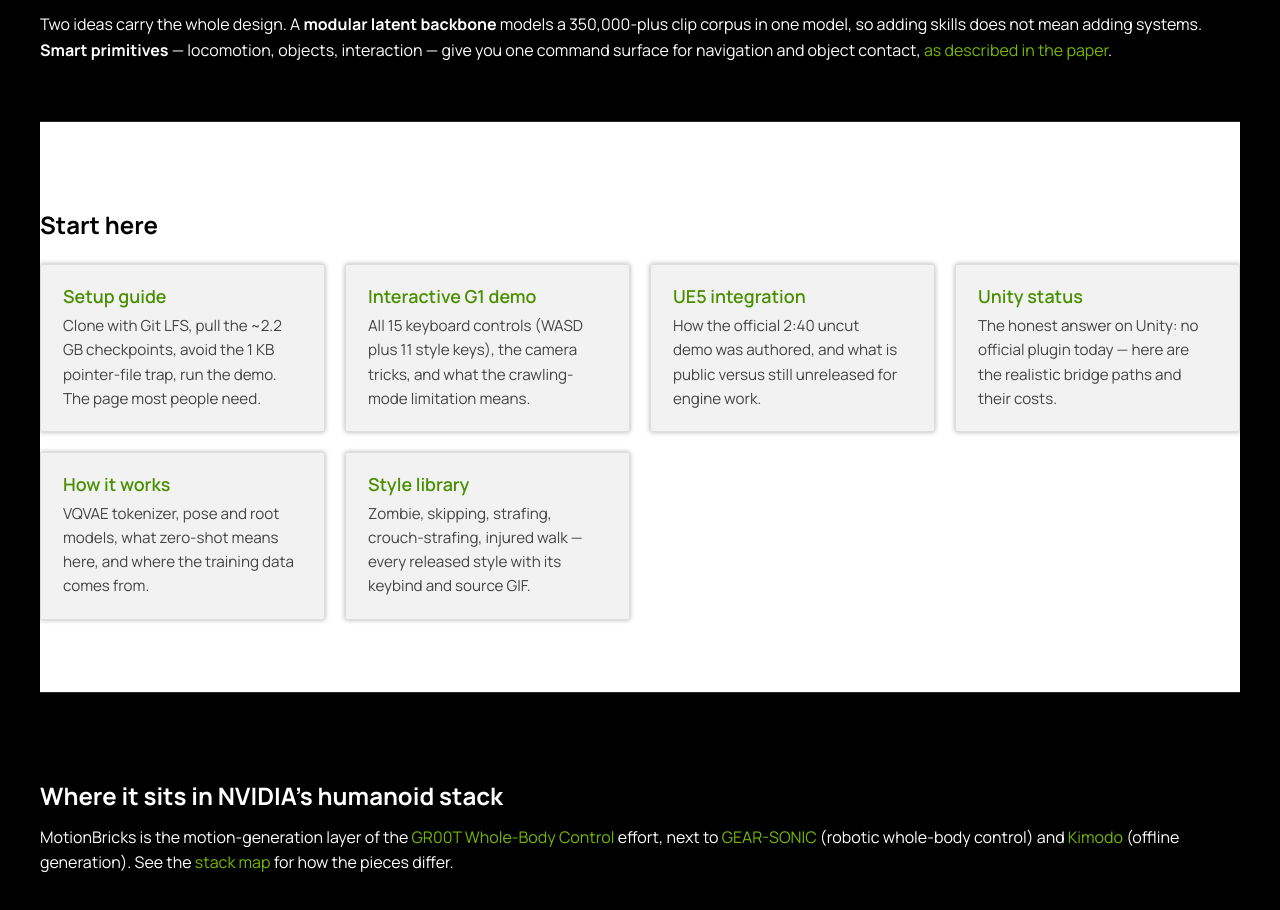
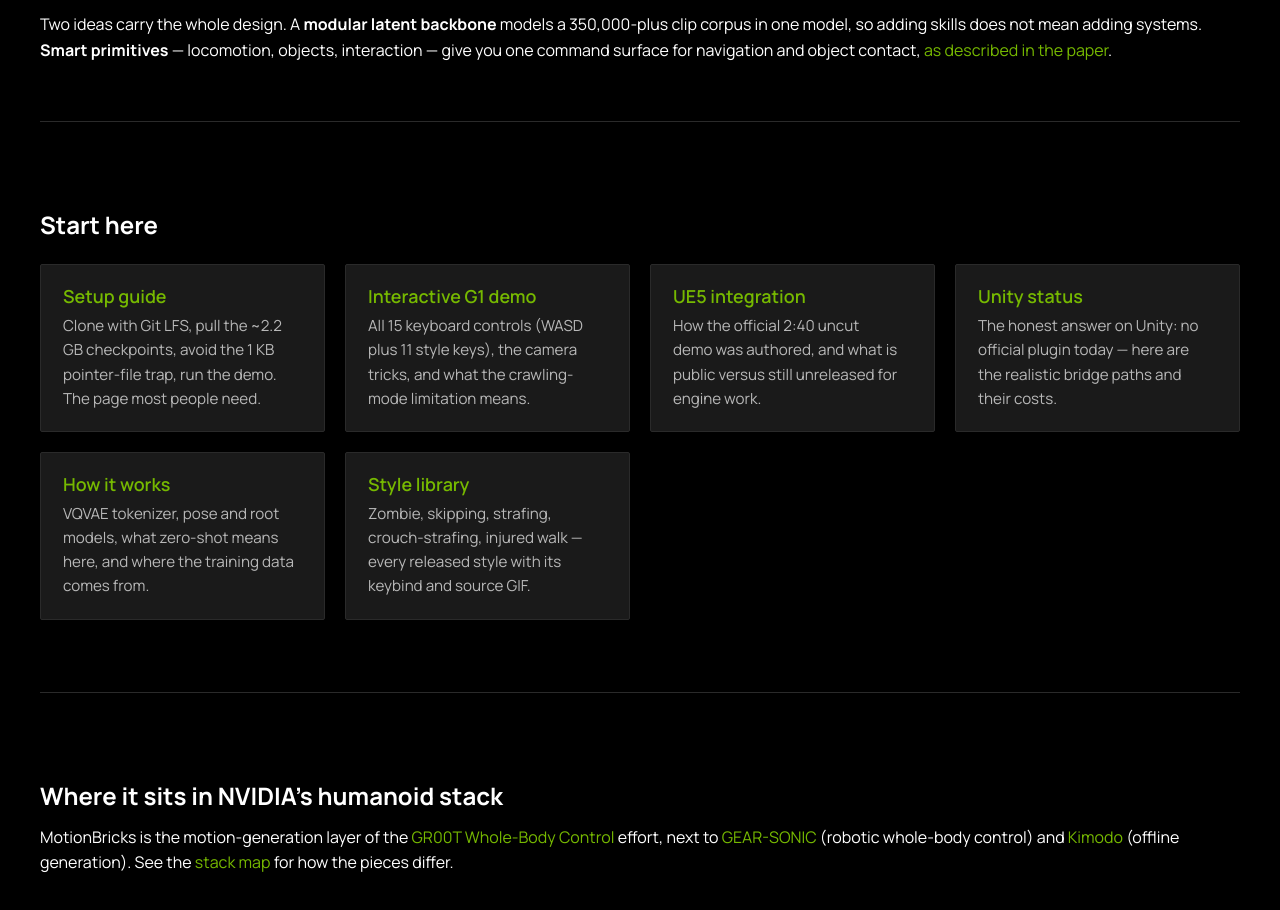
Before and after one commit to ylwl1997/motionbricks-wiki, an Astro site: page / in a window 1280 px wide. Shown: the part 1320-2230 px from the top of the page. Built offline with nearby package versions, Linux system fonts and the light colour scheme; Astro itself is replaced by a stand-in of ours.

Commit message:
fix(ui): remove white light-slab from dark home page (keep NVIDIA dark theme cohesive)

```diff
--- a/public/styles/global.css
+++ b/public/styles/global.css
@@ -138,18 +138,19 @@
 /* sections — dark/light rhythm */
 section.block { padding: 48px 0; border-bottom: 1px solid var(--line-dark); }
 section.block:last-of-type { border-bottom: none; }
-/* light section band for rhythm (used via class="block light") */
+/* light section band — reserved for whole-page light themes; keeps dark cards for rhythm.
+   When used inside a dark page, it now renders dark (per design review: no white slab in dark page). */
 section.block.light {
-  background: var(--panel-light); color: #000;
+  background: var(--bg-soft); color: var(--ink);
 }
-section.block.light h2, section.block.light h3 { color: #000; }
-section.block.light p { color: #222; }
-section.block.light .card { background: #f2f2f2; border-color: #ddd; box-shadow: var(--shadow); }
-section.block.light .card p { color: #444; }
-section.block.light .card a { color: #4a8f00; }
-section.block.light td { color: #333; }
-section.block.light th { background: #ececec; color: #000; }
-section.block.light .btn { border-color: #76b900; color: #000; }
+section.block.light h2, section.block.light h3 { color: var(--ink); }
+section.block.light p { color: var(--ink-2); }
+section.block.light .card { background: var(--panel-dark); border-color: var(--line-dark); box-shadow: var(--shadow); }
+section.block.light .card p { color: var(--ink-2); }
+section.block.light .card a { color: var(--accent); }
+section.block.light td { color: var(--ink-2); }
+section.block.light th { background: var(--panel-dark); color: var(--ink); }
+section.block.light .btn { border-color: var(--accent); color: var(--ink); }
 section.block.light .btn:hover { color: var(--accent-hover); }
 
 /* toc */
--- a/src/pages/index.astro
+++ b/src/pages/index.astro
@@ -47,7 +47,7 @@
     <p style="margin-top:18px">Two ideas carry the whole design. A <strong>modular latent backbone</strong> models a 350,000-plus clip corpus in one model, so adding skills does not mean adding systems. <strong>Smart primitives</strong> — locomotion, objects, interaction — give you one command surface for navigation and object contact, <a href={OFFICIAL.arxiv} rel="noopener">as described in the paper</a>.</p>
   </section>
 
-  <section class="block wrap light">
+  <section class="block wrap">
     <h2>Start here</h2>
     <div class="grid">
       <div class="card"><h3><a href="/setup/">Setup guide</a></h3><p>Clone with Git LFS, pull the ~2.2 GB checkpoints, avoid the 1 KB pointer-file trap, run the demo. The page most people need.</p></div>
```
